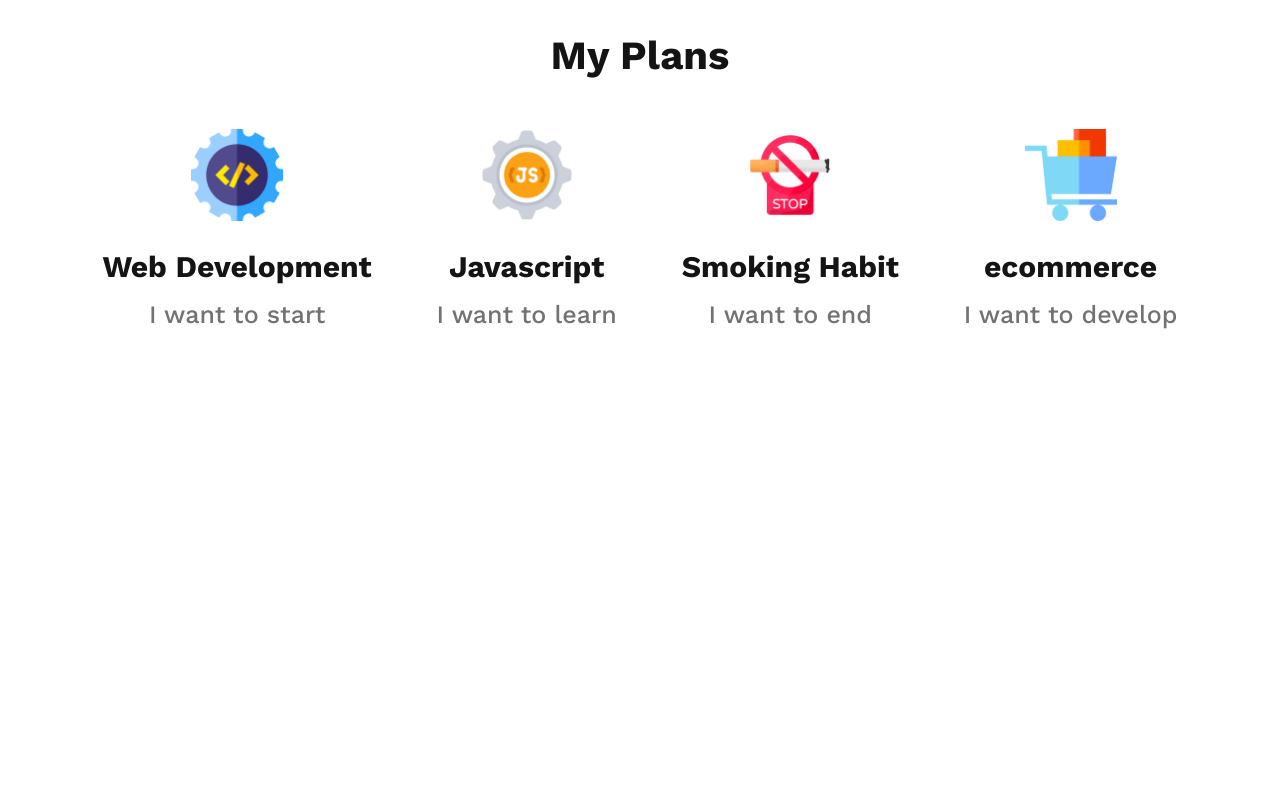
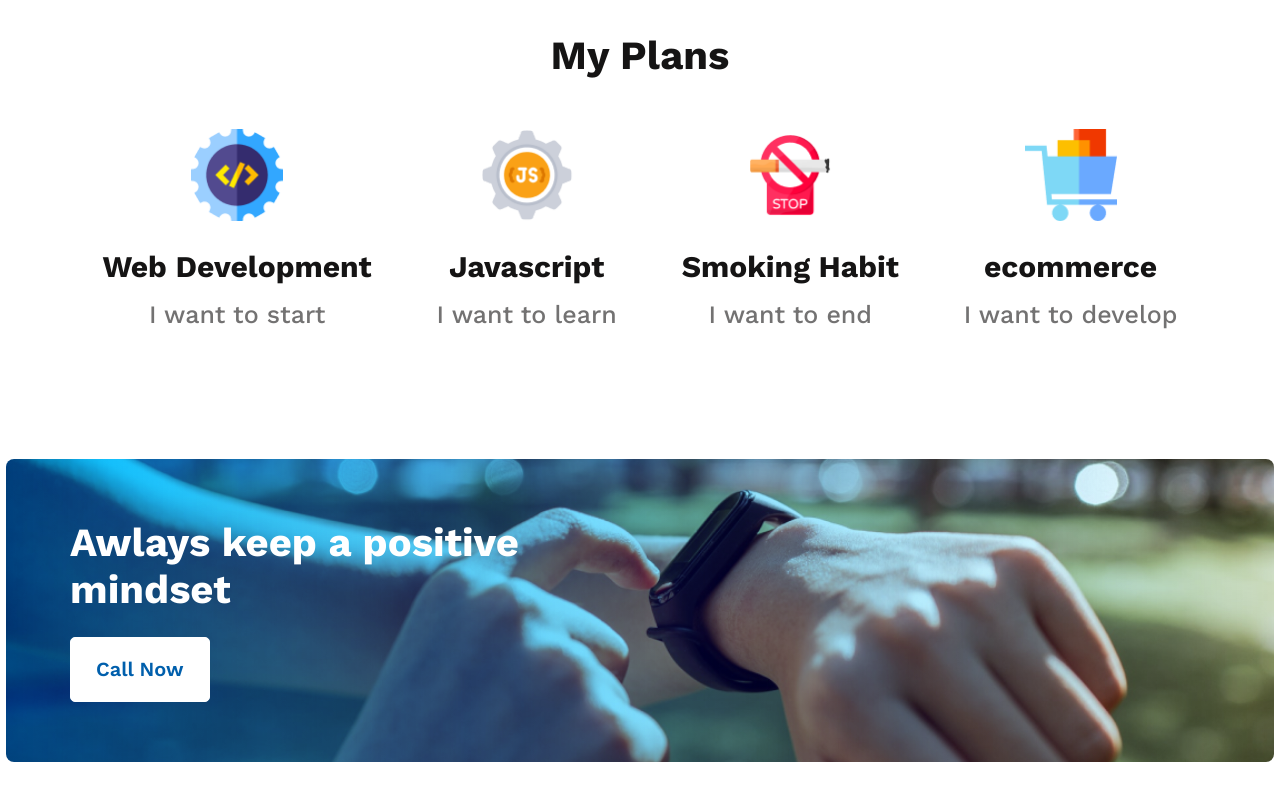
Before and after one commit to Rabby-khan-04/M01-assignment, a plain HTML site: page index.html in a window 1280 px wide. Shown: the part 1778-2578 px from the top of the page. Before the commit the page ends 2107 px from the top, so only its background shows below. Drawn offline with nearby package versions, Linux system fonts and the light colour scheme.

Commit message:
CTA section added

```diff
--- a/index.html
+++ b/index.html
@@ -98,11 +98,18 @@
         <!-- Plan Section End -->
 
 
-        <!-- CAT Section Start -->
+        <!-- CTA Section Start -->
 
-        <section class="cat"></section>
+        <section class="cta">
+            <div class="container">
+                <div class="cta_content_wrapper">
+                    <h2 class="cta_title">Awlays keep a positive mindset</h2>
+                    <a href="#" class="cta_btn">Call Now</a>
+                </div>
+            </div>
+        </section>
 
-        <!-- CAT Section End -->
+        <!-- CTA Section End -->
 
     </main>
 
--- a/style/style.css
+++ b/style/style.css
@@ -188,6 +188,49 @@ img {
 
 /* CAT CSS Start */
 
+.cta {
+    padding: 130px 0;
+}
 
+.cta .container {
+    padding: 60px 64px;
+    border-radius: 8px;
+    background: url(../assets/images/watch.png), linear-gradient(to right, #005FAC, #005fac00);
+    background-position: center center;
+    background-size: cover;
+    background-repeat: no-repeat;
+    background-blend-mode: overlay;
+}
+
+.cta_content_wrapper {
+    max-width: 560px;
+}
+
+.cta_title {
+    font-weight: 700;
+    font-size: 40px;
+    line-height: 47px;
+    color: #FFFFFF;
+    margin-bottom: 24px;
+}
+
+.cta_btn {
+    display: inline-block;
+    font-weight: 600;
+    font-size: 20px;
+    line-height: 23px;
+    color: #005FAC;
+    padding: 20px 25px;
+    background-color: #fff;
+    text-decoration: none;
+    border-radius: 5px;
+    border: 1px solid #fff;
+    transition: 0.4s;
+}
+
+.cta_btn:hover{
+    color: #fff;
+    background-color: transparent;
+}
 
 /* CAT CSS End */
```
